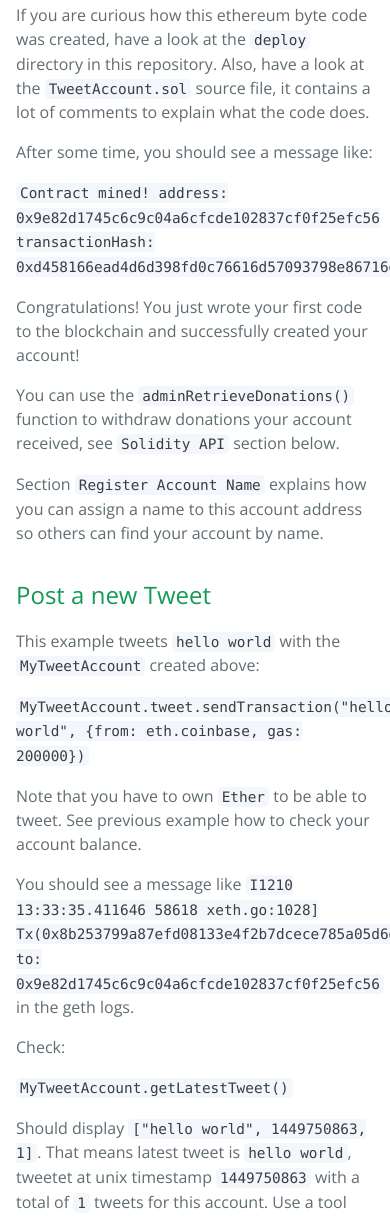
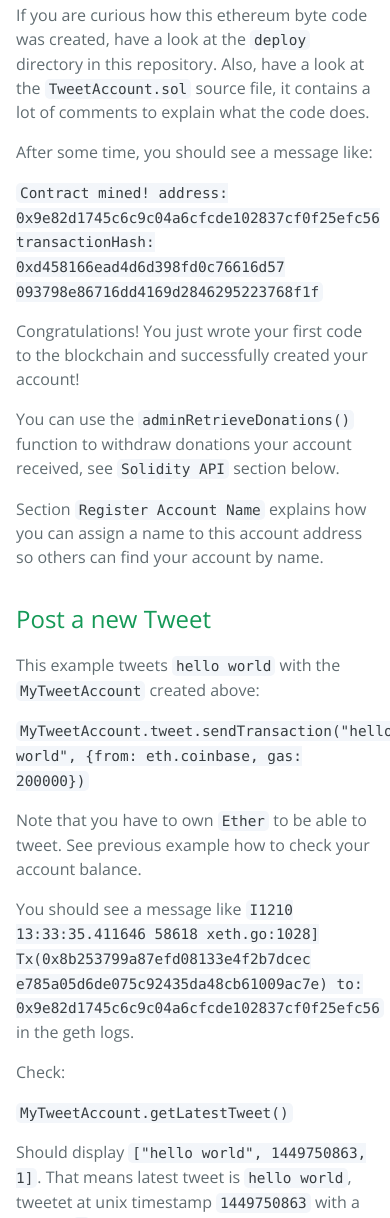
Before and after one commit to yep/eth-tweet, a plain HTML site: page index.html in a window 390 px wide. Shown: the part 4982-6200 px from the top of the page. Drawn offline with nearby package versions, Linux system fonts and the light colour scheme.

Commit message:
add linebreak for mobile browser support

```diff
--- a/index.html
+++ b/index.html
@@ -156,7 +156,7 @@
 
 <p>After some time, you should see a message like:</p>
 
-<p><code>Contract mined! address: 0x9e82d1745c6c9c04a6cfcde102837cf0f25efc56 transactionHash: 0xd458166ead4d6d398fd0c76616d57093798e86716dd4169d2846295223768f1f</code></p>
+<p><code>Contract mined! address: 0x9e82d1745c6c9c04a6cfcde102837cf0f25efc56 transactionHash: 0xd458166ead4d6d398fd0c76616d57<br />093798e86716dd4169d2846295223768f1f</code></p>
 
 <p>Congratulations! You just wrote your first code to the blockchain and successfully created your account!</p>
 
@@ -173,7 +173,7 @@
 
 <p>Note that you have to own <code>Ether</code> to be able to tweet. See previous example how to check your account balance.</p>
 
-<p>You should see a message like <code>I1210 13:33:35.411646   58618 xeth.go:1028] Tx(0x8b253799a87efd08133e4f2b7dcece785a05d6de075c92435da48cb61009ac7e) to: 0x9e82d1745c6c9c04a6cfcde102837cf0f25efc56</code> in the geth logs.</p>
+<p>You should see a message like <code>I1210 13:33:35.411646   58618 xeth.go:1028] Tx(0x8b253799a87efd08133e4f2b7dcec<br />e785a05d6de075c92435da48cb61009ac7e) to: 0x9e82d1745c6c9c04a6cfcde102837cf0f25efc56</code> in the geth logs.</p>
 
 <p>Check:</p>
 
```
